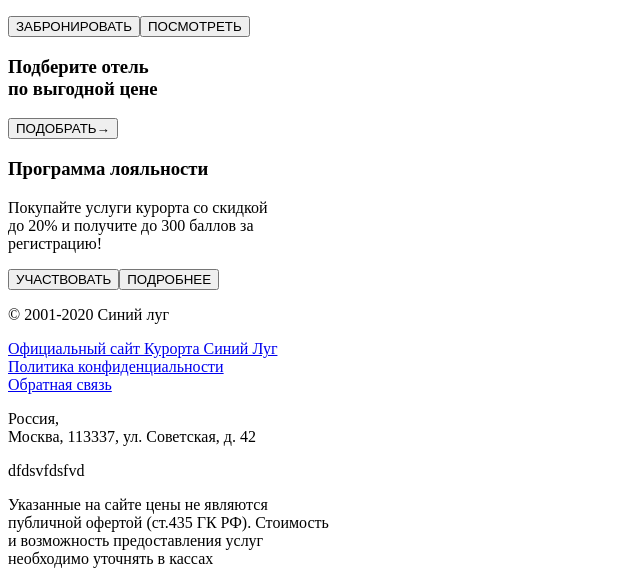
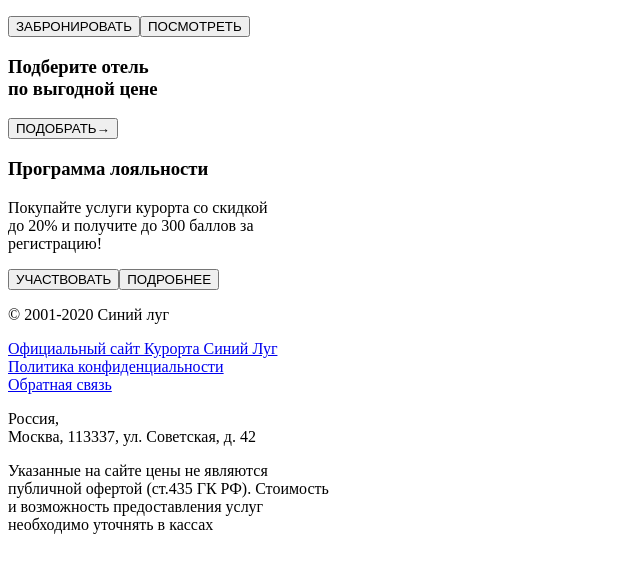
Before and after one commit to GogaVopilin/VotTakVot, a plain HTML site: page index.html in a window 1280 px wide. Shown: the part 3206-3790 px from the top of the page, without its empty margins (0-640 px from the left). After the commit the page ends 3756 px from the top, so only its background shows below. Drawn offline with Linux system fonts and the light colour scheme.

Commit message:
щшдщ

```diff
--- a/index.html
+++ b/index.html
@@ -90,7 +90,6 @@
             <a class="foot_4" href="https://www.youtube.com/watch?v=dQw4w9WgXcQ"target="_blank">Обратная связь</a>
             <p class="foot_5">Россия,<br> Москва, 113337, ул. Советская, д. 42</p>
         </div>
-        dfdsvfdsfvd
         <div>
             <p class="foot_6">Указанные на сайте цены не являются<br>публичной офертой (ст.435 ГК РФ). Стоимость<br>и возможность предоставления услуг<br>необходимо уточнять в кассах</p>
         </div>
```
